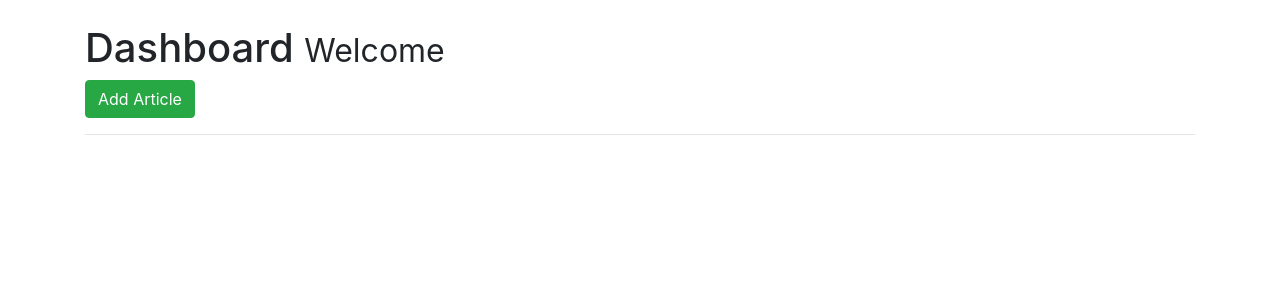
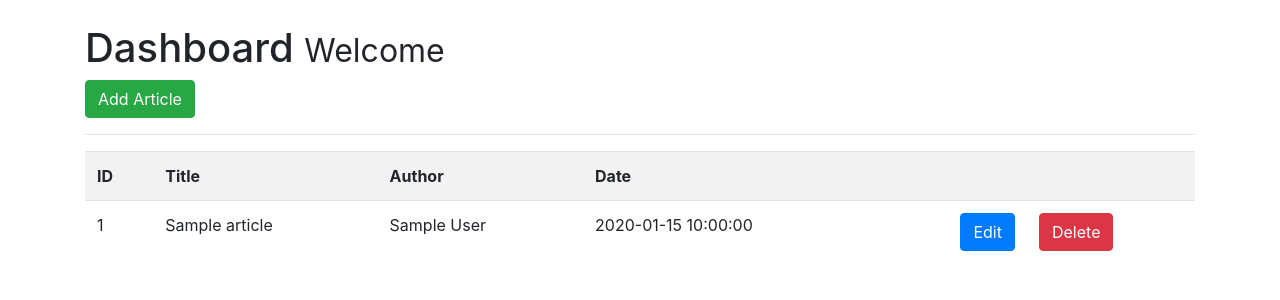
Before and after one commit to AL-SAFWAN/Python, a Python web app: template flask/templates/dashboard.html in a window 1280 px wide. Shown: the part 56-356 px from the top of the page. Run offline with Jinja, Linux system fonts and the light colour scheme; the template is opened without the code that fills it: most values are stand-ins (such as "Sample title", 1, 10 or a date in 2020); some libraries are stand-ins or nearby versions.

Commit message:
added a article section in dashboard

```diff
--- a/flask/templates/dashboard.html
+++ b/flask/templates/dashboard.html
@@ -3,5 +3,27 @@
 <h1> Dashboard <small>Welcome {{session.username}}</small></h1>
 <a href="/add_article" class="btn btn-success"> Add Article</a>
 <hr>
+<table class="table table-striped">
+    <tr>
+        <th>ID</th>
+        <th>Title</th>
+        <th>Author</th>
+        <th>Date</th>
+        <th></th>
+        <th></th>
+
+    </tr>
+    {%for article in articles %}
+    <tr>
+        <td>{{article.id}}</td>
+        <td>{{article.title}}</td>
+        <td>{{article.author}}</td>
+        <td>{{article.create_date}}</td>
+        <td><a href="edit_article/{{article.id}}" class="btn btn-primary float-right">Edit</a></td>
+        <td><a href="#" class="btn btn-danger ">Delete</a></td>
+    </tr>
+    {%endfor %}
+
+</table>
 
 {%endblock%}
```
Also changed, not shown: flask/app.py (+10 -3 lines).
